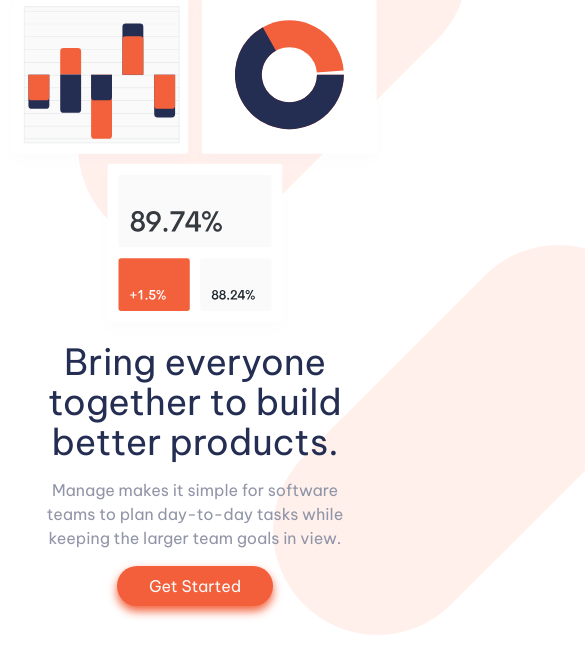
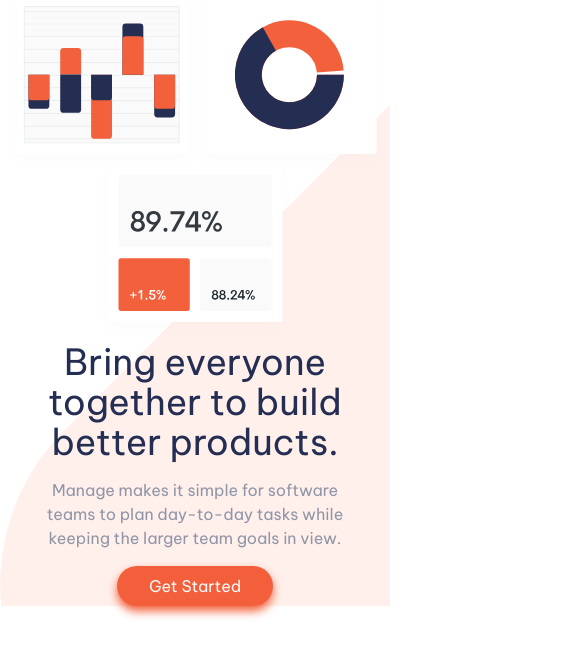
Before and after one commit to RAY-DEV67/MANAGE-LANDING-PAGE, a plain HTML site: page index.html in a window 390 px wide. Shown: the part 99-766 px from the top of the page, 585 px wide, since content can reach past the window. Drawn offline with nearby package versions, Linux system fonts and the light colour scheme.

Commit message:
bug fixes

```diff
--- a/index.html
+++ b/index.html
@@ -26,11 +26,6 @@
   </head>
   <body class="relative">
     <div class="head relative">
-      <img
-        src="images/bg-tablet-pattern.svg"
-        alt="bg"
-        class="absolute bgimg -top-10 left-full md:-top-36"
-      />
       <div class="flex justify-between items-center p-8">
         <img src="images/logo.svg" alt="manage" />
         <img src="images/icon-hamburger.svg" alt="hambuger" class="md:hidden ham cursor-pointer" />
@@ -47,7 +42,7 @@
       </div>
     </div>
     <div class="flex flex-col md:items-center">
-      <div class="relative md:w-11/12 flex flex-col md:flex-row-reverse">
+      <div class="relative md:w-11/12 flex flex-col md:flex-row-reverse try bg-no-repeat bg-[url('/images/bg-tablet-pattern.svg')]">
         <div class="md:w-11/12 md:ml-32 md:flex md:flex-col md:items-end">
           <img
             src="images/illustration-intro.svg"
@@ -77,11 +72,6 @@
             </div>
           </div>
         </div>
-        <img
-          src="images/bg-tablet-pattern.svg"
-          alt="bg"
-          class="absolute bgimg2 top-64 left-full md:-left-96 md:top-full"
-        />
       </div>
     </div>
     <div class="flex flex-col md:flex-row">
--- a/styles.css
+++ b/styles.css
@@ -86,3 +86,6 @@ button:hover{
     background-color: hsl(233, 12%, 13%);
     font-weight: 500;
 }
+.try1{
+    background-position-x: 100rem;
+}
```
